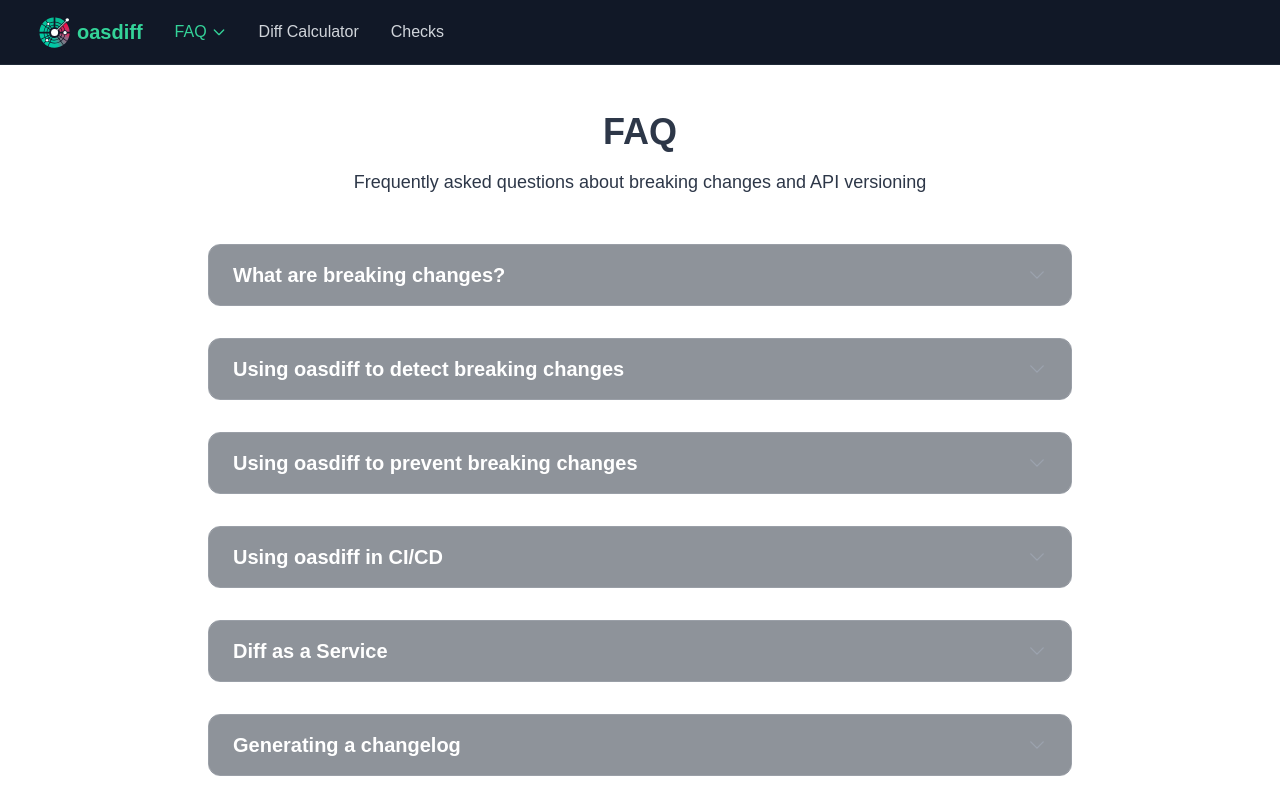
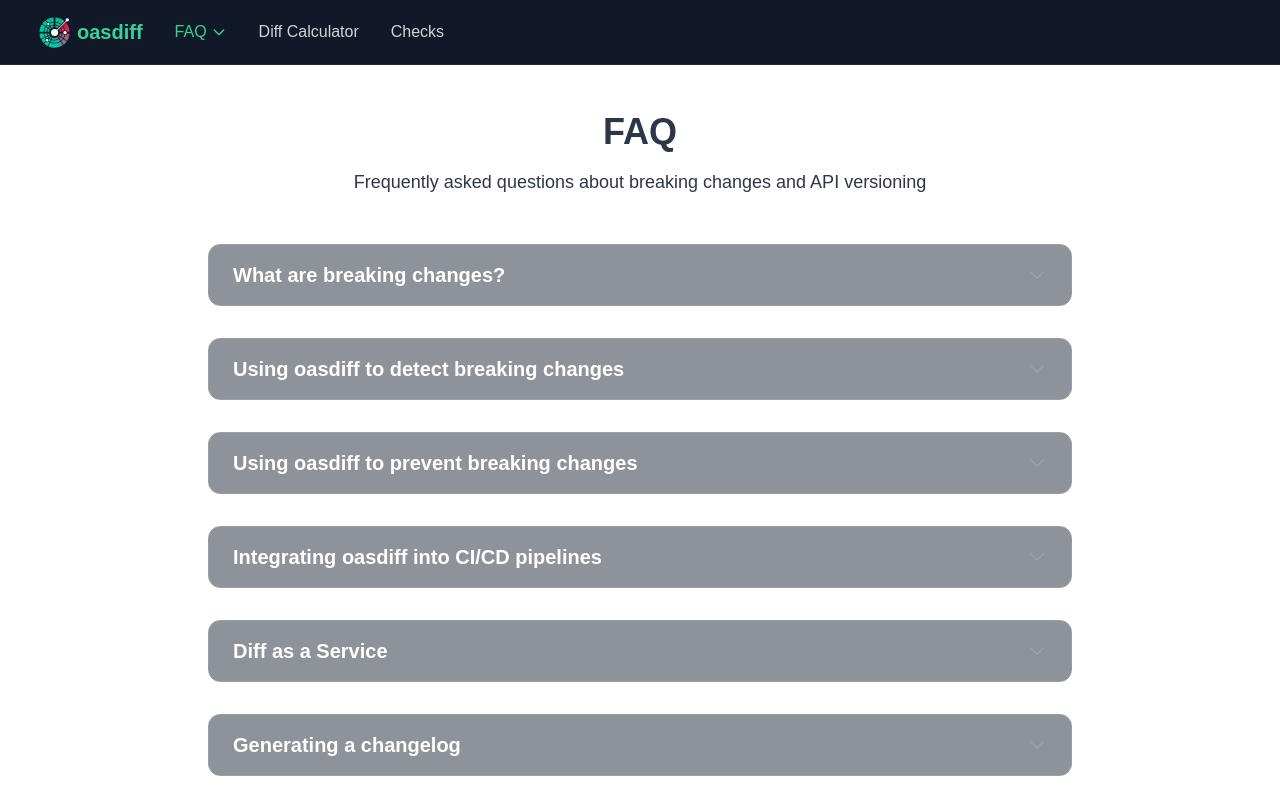
Before and after one commit to oasdiff/w3, a Next.js app: page /faq in a window 1280 px wide. Shown: the top 800 px of the page. Built offline with nearby package versions, Linux system fonts and the light colour scheme.

Commit message:
fix ci/cd title

```diff
--- a/app/constants.ts
+++ b/app/constants.ts
@@ -1,6 +1,7 @@
 export interface FaqItem {
   id: string;
   title: string;
+  menuTitle?: string;  // Optional shorter title for menu
 }
 
 export interface FaqNavItem {
@@ -12,7 +13,7 @@
   { id: "breaking-changes", title: "What are breaking changes?" },
   { id: "detect-changes", title: "Using oasdiff to detect changes" },
   { id: "prevent-breaking", title: "Using oasdiff to prevent changes" },
-  { id: "cicd", title: "Using oasdiff in CI/CD" },
+  { id: "cicd", title: "Integrating oasdiff into CI/CD pipelines", menuTitle: "CI/CD Integration" },
   { id: "diff-service", title: "Diff as a Service" },
   { id: "changelog", title: "Generating a changelog" },
   { id: "formats", title: "Output formats" },
@@ -23,5 +24,5 @@
 
 export const faqNavItems: FaqNavItem[] = faqItems.map(item => ({
   href: `/faq#${item.id}`,
-  label: item.title
+  label: item.menuTitle || item.title
 }));
--- a/app/faq/page.tsx
+++ b/app/faq/page.tsx
@@ -160,7 +160,7 @@
           },
           {
             id: 'cicd',
-            title: 'Using oasdiff in CI/CD',
+            title: 'Integrating oasdiff into CI/CD pipelines',
             content: (
               <>
                 <p className="text-lg text-[var(--foreground)] leading-relaxed mb-4">
```
